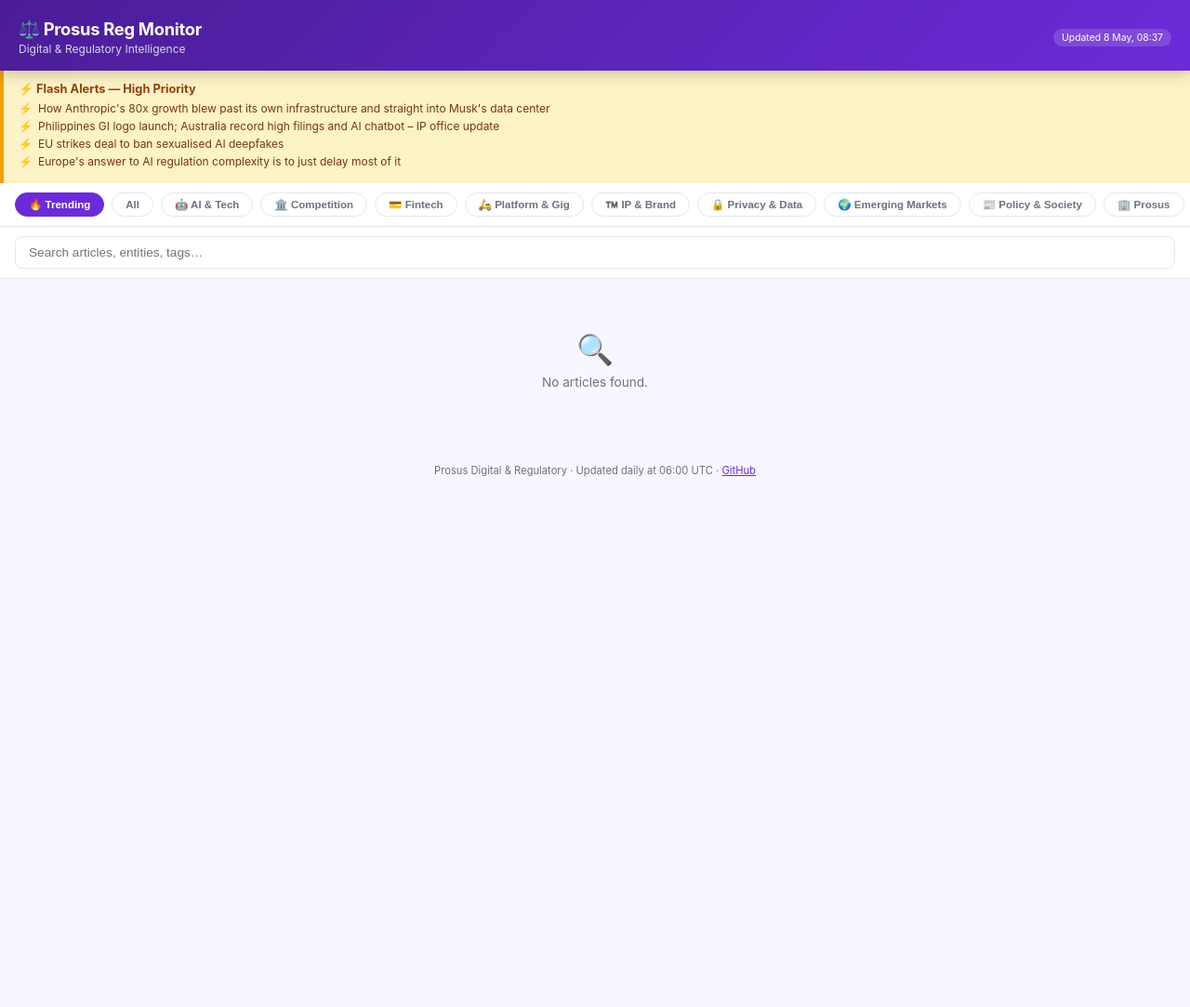
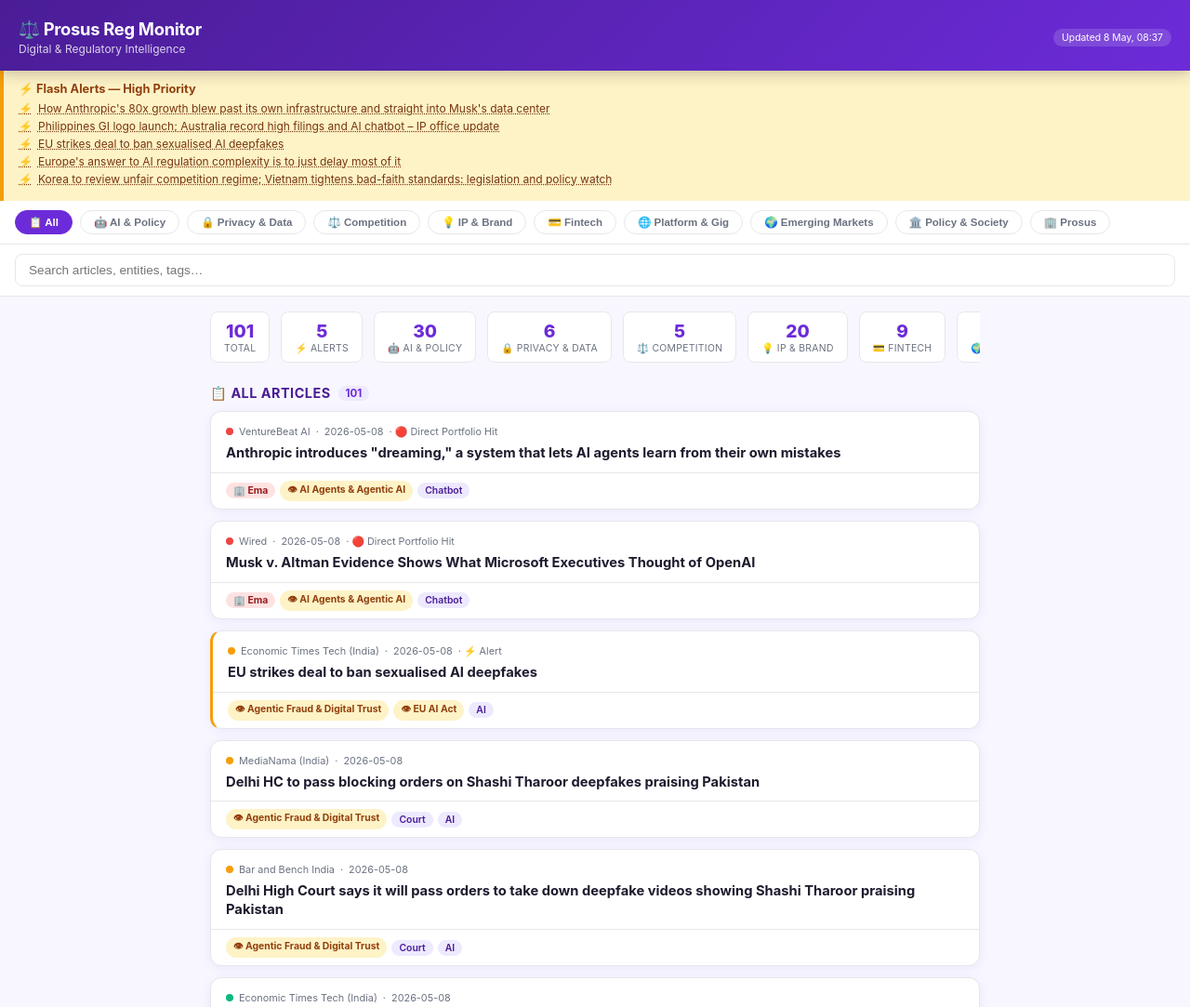
Before and after one commit to misschevious-agtk/prosus-reg-super-agent, a plain HTML site: page index.html in a window 1280 px wide. Shown: the top 1083 px of the page at 93% size. Before the commit the page ends 800 px from the top, so only its background shows below. Drawn offline with Linux system fonts and the light colour scheme.

Commit message:
ui: remove trending fix flash alerts all articles to correct tabs

```diff
--- a/index.html
+++ b/index.html
@@ -53,8 +53,10 @@
     .flash-item {
       font-size: .75rem; color: #78350F; margin-bottom: 4px;
       display: flex; align-items: flex-start; gap: 6px;
+      cursor: pointer; text-decoration: underline dotted;
     }
-    .flash-item::before { content:"⚡"; flex-shrink: 0; }
+    .flash-item:hover { color: var(--brand-dark); }
+    .flash-item::before { content:"⚡"; flex-shrink: 0; text-decoration: none; }
 
     /* ── FILTER BAR ───────────────────────── */
     .filter-bar {
@@ -114,6 +116,7 @@
       cursor: pointer; transition: box-shadow .15s, transform .1s;
     }
     .card:hover { box-shadow: 0 6px 24px rgba(108,43,217,.14); transform: translateY(-1px); }
+    .card.flash-highlight { border-left: 3px solid var(--accent); }
     .card-header { padding: 14px 16px 10px; }
     .card-meta {
       display: flex; align-items: center; gap: 6px;
@@ -162,13 +165,6 @@
       text-decoration: none;
     }
     .read-more:hover { text-decoration: underline; }
-
-    /* ── TRENDING CARD ────────────────────── */
-    .trending-card .card-header { padding-bottom: 6px; }
-    .trending-number {
-      font-size: 1.4rem; font-weight: 900; color: var(--brand-light);
-      float: right; margin-left: 8px; line-height: 1;
-    }
 
     /* ── EMPTY STATE ──────────────────────── */
     .empty {
@@ -225,16 +221,15 @@
 </div>
 
 <div class="filter-bar" id="filter-bar">
-  <button class="pill active" data-cat="trending">🔥 Trending</button>
-  <button class="pill" data-cat="all">All</button>
-  <button class="pill" data-cat="ai_tech">🤖 AI &amp; Tech</button>
-  <button class="pill" data-cat="competition">🏛️ Competition</button>
+  <button class="pill active" data-cat="all">📋 All</button>
+  <button class="pill" data-cat="ai_tech">🤖 AI & Policy</button>
+  <button class="pill" data-cat="privacy_data">🔒 Privacy & Data</button>
+  <button class="pill" data-cat="competition">⚖️ Competition</button>
+  <button class="pill" data-cat="ip_brand">💡 IP & Brand</button>
   <button class="pill" data-cat="fintech">💳 Fintech</button>
-  <button class="pill" data-cat="platform_gig">🛵 Platform &amp; Gig</button>
-  <button class="pill" data-cat="ip_brand">™️ IP &amp; Brand</button>
-  <button class="pill" data-cat="privacy_data">🔒 Privacy &amp; Data</button>
+  <button class="pill" data-cat="platform_gig">🌐 Platform & Gig</button>
   <button class="pill" data-cat="emerging_markets">🌍 Emerging Markets</button>
-  <button class="pill" data-cat="policy_society">📰 Policy &amp; Society</button>
+  <button class="pill" data-cat="policy_society">🏛️ Policy & Society</button>
   <button class="pill" data-cat="prosus_only">🏢 Prosus</button>
 </div>
 
@@ -253,34 +248,44 @@
 
 <script>
 const DATA_URL = 'content/index.json';
+
+// The real data keys from the scraper
+const TABS = [
+  { key: 'ai_tech',          label: '🤖 AI & Policy' },
+  { key: 'privacy_data',     label: '🔒 Privacy & Data' },
+  { key: 'competition',      label: '⚖️ Competition' },
+  { key: 'ip_brand',         label: '💡 IP & Brand' },
+  { key: 'fintech',          label: '💳 Fintech' },
+  { key: 'platform_gig',     label: '🌐 Platform & Gig' },
+  { key: 'emerging_markets', label: '🌍 Emerging Markets' },
+  { key: 'policy_society',   label: '🏛️ Policy & Society' },
+];
+
 const CAT_LABELS = {
-  trending: '🔥 Trending',
-  all: '📋 All Articles',
-  competition: '⚖️ Competition',
-  privacy: '🔒 Privacy & Data',
-  ip: '💡 IP & Copyright',
-  ai_landscape: '🤖 AI Landscape',
-  ai_agents: '🤖 AI Agents & Ecosystems',
-  gig_economy: '🚚 Gig Economy & Labour',
-  regulatory: '📜 Regulatory',
-  fintech: '💳 Fintech & Payments',
-  consumer_protection: '🛒 Consumer Protection',
-  platform_liability: '🌐 Platform Liability',
-  prosus_only: '🏢 Prosus Direct',
-};
-const CAT_EMOJI = {
-  competition:'⚖️', privacy:'🔒', ip:'💡', ai_landscape:'🤖', ai_agents:'🤖', gig_economy:'🚚',
-  regulatory:'📜', fintech:'💳', consumer_protection:'🛒', platform_liability:'🌐',
+  all:             '📋 All Articles',
+  ai_tech:         '🤖 AI & Policy',
+  privacy_data:    '🔒 Privacy & Data',
+  competition:     '⚖️ Competition',
+  ip_brand:        '💡 IP & Brand',
+  fintech:         '💳 Fintech',
+  platform_gig:    '🌐 Platform & Gig',
+  emerging_markets:'🌍 Emerging Markets',
+  policy_society:  '🏛️ Policy & Society',
+  prosus_only:     '🏢 Prosus Direct',
 };
 
 let data = null;
-let currentCat = 'trending';
+let currentCat = 'all';
 let searchQuery = '';
+// Track which article IDs are in flash alerts for highlighting
+let flashIds = new Set();
 
 async function loadData() {
   try {
     const r = await fetch(DATA_URL + '?t=' + Date.now());
     data = await r.json();
+    // Build flash ID set
+    (data.flash_alerts || []).forEach(a => flashIds.add(a.id));
     renderSyncBadge();
     renderFlashAlerts();
     renderMain();
@@ -288,7 +293,8 @@
     document.getElementById('main').innerHTML =
       '<div class="empty"><span>⚠️</span>Could not load content. Run the scraper first.</div>';
   }
-  document.getElementById('spinner').remove();
+  const sp = document.getElementById('spinner');
+  if (sp) sp.remove();
 }
 
 function renderSyncBadge() {
@@ -304,27 +310,61 @@
   const banner = document.getElementById('flash-banner');
   const items  = document.getElementById('flash-items');
   banner.style.display = 'block';
-  items.innerHTML = alerts.slice(0,4).map(a =>
-    `<div class="flash-item"><span>${a.title}</span></div>`
+  items.innerHTML = alerts.slice(0, 5).map(a =>
+    `<div class="flash-item" onclick="jumpToArticle('${a.id}', '${a.category || ''}')">${a.title}</div>`
   ).join('');
+}
+
+function jumpToArticle(id, cat) {
+  // Switch to the tab containing this article, then scroll to it
+  const targetCat = cat || findArticleCat(id);
+  if (targetCat && currentCat !== targetCat) {
+    document.querySelectorAll('.pill').forEach(p => p.classList.remove('active'));
+    const pill = document.querySelector(`.pill[data-cat="${targetCat}"]`);
+    if (pill) pill.classList.add('active');
+    currentCat = targetCat;
+    renderMain();
+  }
+  // Scroll to card with matching id
+  setTimeout(() => {
+    const card = document.querySelector(`[data-article-id="${id}"]`);
+    if (card) {
+      card.scrollIntoView({ behavior: 'smooth', block: 'center' });
+      card.classList.add('expanded');
+    }
+  }, 100);
+}
+
+function findArticleCat(id) {
+  for (const tab of TABS) {
+    const arts = data[tab.key] || [];
+    if (arts.some(a => a.id === id)) return tab.key;
+  }
+  return 'all';
 }
 
 function getArticles() {
   if (!data) return [];
   let articles = [];
 
-  if (currentCat === 'trending') {
-    articles = data.trending || [];
-  } else if (currentCat === 'all') {
-    const cats = ['ai_tech','competition','fintech','platform_gig','ip_brand','privacy_data','emerging_markets','policy_society'];
-    cats.forEach(c => { if (data[c]) articles.push(...data[c]); });
-    // dedupe by id
+  if (currentCat === 'all') {
     const seen = new Set();
-    articles = articles.filter(a => { if (seen.has(a.id)) return false; seen.add(a.id); return true; });
+    TABS.forEach(tab => {
+      (data[tab.key] || []).forEach(a => {
+        if (!seen.has(a.id)) { seen.add(a.id); articles.push(a); }
+      });
+    });
+    // Sort by date desc
+    articles.sort((a, b) => b.date.localeCompare(a.date));
   } else if (currentCat === 'prosus_only') {
-    const cats = ['ai_tech','competition','fintech','platform_gig','ip_brand','privacy_data','emerging_markets','policy_society'];
-    cats.forEach(c => { if (data[c]) articles.push(...data[c]); });
-    articles = articles.filter(a => a.entity_match && a.entity_match.length > 0);
+    const seen = new Set();
+    TABS.forEach(tab => {
+      (data[tab.key] || []).forEach(a => {
+        if (!seen.has(a.id) && a.entity_match && a.entity_match.length > 0) {
+          seen.add(a.id); articles.push(a);
+        }
+      });
+    });
   } else {
     articles = data[currentCat] || [];
   }
@@ -352,14 +392,13 @@
 
   // Stats bar
   const total = data.total_articles || 0;
-  const flash = (data.flash_alerts||[]).length;
-  const cats  = ['ai_tech','competition','fintech','platform_gig','ip_brand','privacy_data','emerging_markets','policy_society'];
+  const flashCount = (data.flash_alerts||[]).length;
   let statsHtml = `<div class="stats-bar">
     <div class="stat-pill"><div class="num">${total}</div><div class="lbl">Total</div></div>
-    <div class="stat-pill"><div class="num">${flash}</div><div class="lbl">Alerts</div></div>`;
-  cats.forEach(c => {
-    const n = (data[c]||[]).length;
-    if (n) statsHtml += `<div class="stat-pill"><div class="num">${n}</div><div class="lbl">${CAT_EMOJI[c]||''} ${c.replace('_',' ')}</div></div>`;
+    <div class="stat-pill"><div class="num">${flashCount}</div><div class="lbl">⚡ Alerts</div></div>`;
+  TABS.forEach(tab => {
+    const n = (data[tab.key]||[]).length;
+    if (n) statsHtml += `<div class="stat-pill"><div class="num">${n}</div><div class="lbl">${tab.label}</div></div>`;
   });
   statsHtml += '</div>';
 
@@ -370,7 +409,7 @@
       <span class="count">${articles.length}</span>
     </div>`;
 
-  articles.forEach((a, i) => {
+  articles.forEach((a) => {
     const scopeClass = `scope-${a.scope_path || 'C'}`;
     const tags = (a.tags||[]).map(t => `<span class="tag">${t}</span>`).join('');
     const entities = (a.entity_match||[]).map(e => `<span class="entity-badge">🏢 ${e}</span>`).join('');
@@ -378,19 +417,20 @@
     const lens = a.prosus_lens
       ? `<div class="prosus-lens"><strong>Prosus Read-Across</strong>${a.prosus_lens}</div>` : '';
     const readMore = a.url
-      ? `<a class="read-more" href="${a.url}" target="_blank" rel="noopener">Read full article →</a>` : '';
-    const num = currentCat === 'trending' ? `<span class="trending-number">#${i+1}</span>` : '';
+      ? `<a class="read-more" href="${a.url}" target="_blank" rel="noopener" onclick="event.stopPropagation()">Read full article →</a>` : '';
+    const isFlash = flashIds.has(a.id);
+    const flashClass = isFlash ? ' flash-highlight' : '';
 
     html += `
-    <div class="card ${currentCat==='trending'?'trending-card':''}" onclick="toggleCard(this)">
+    <div class="card${flashClass}" data-article-id="${a.id}" onclick="toggleCard(this)">
       <div class="card-header">
-        ${num}
         <div class="card-meta">
           <span class="scope-dot ${scopeClass}"></span>
           <span>${a.source}</span>
           <span>·</span>
           <span>${a.date}</span>
           ${a.scope_path==='A' ? '<span>· 🔴 Direct Portfolio Hit</span>' : ''}
+          ${isFlash ? '<span>· ⚡ Alert</span>' : ''}
         </div>
         <div class="card-title">${a.title}</div>
       </div>
```
